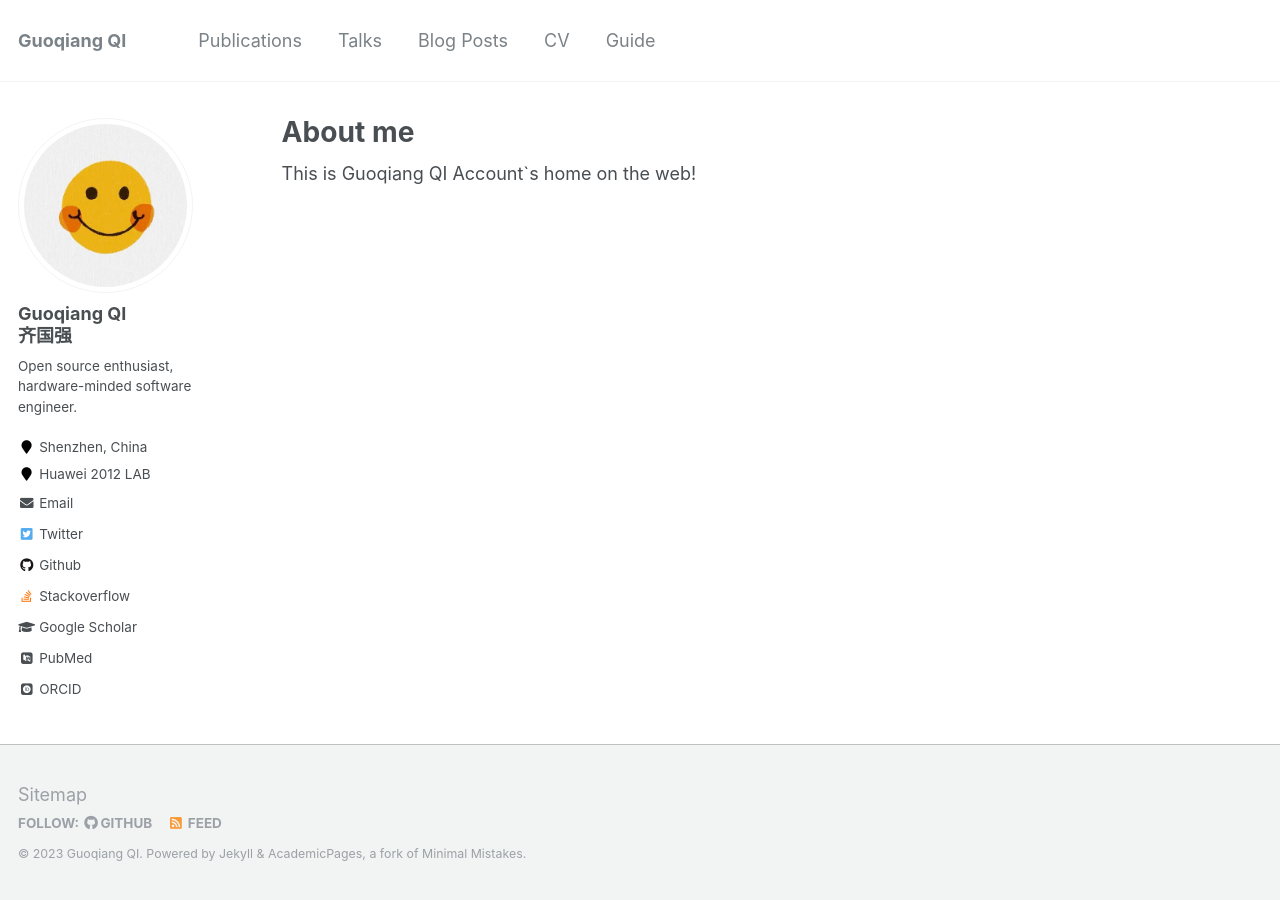
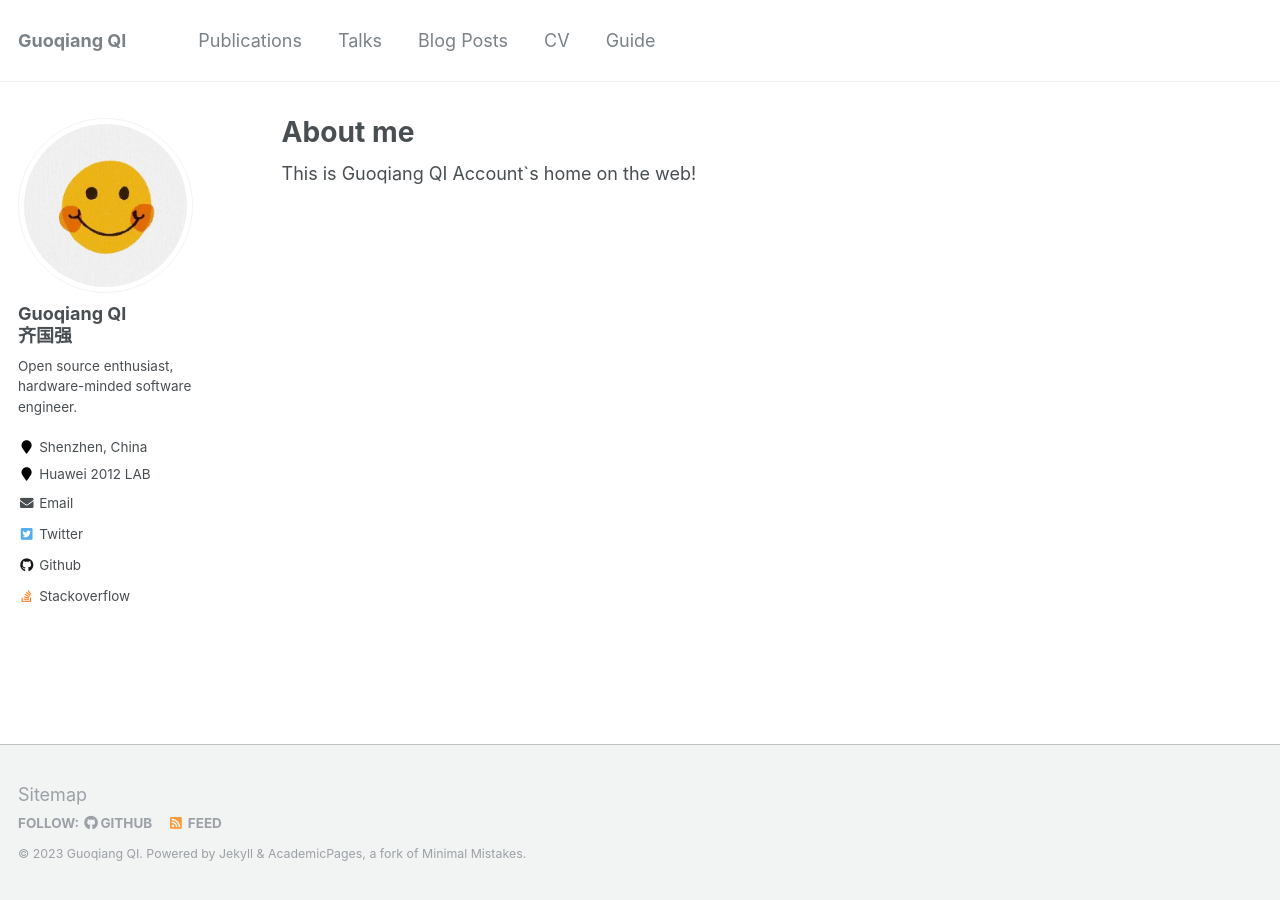
Before and after one commit to guoqiangqi/guoqiangqi.github.io, a Jekyll site: the page built from _pages/about.md, in a window 1280 px wide. Built offline with Jekyll 4.4.1, drawn with Linux system fonts in a browser that asks for light colours; some web fonts are replaced.

Commit message:
change _config file.

```diff
--- a/_config.yml
+++ b/_config.yml
@@ -85,8 +85,8 @@ author:
   bio              : "Open source enthusiast, hardware-minded software engineer."
   location         : "Shenzhen, China"
   employer         :  "Huawei 2012 LAB"
-  pubmed           : ""
-  googlescholar    : ""
+  pubmed           :
+  googlescholar    :
   email            : "guoqiang.qi1@gmail.com"
   researchgate     :  # example: "https://www.researchgate.net/profile/yourprofile"
   uri              :
@@ -103,7 +103,7 @@ author:
   impactstory      : #"https://profiles.impactstory.org/u/xxxx-xxxx-xxxx-xxxx"
   lastfm           :
   linkedin         :
-  orcid            : ""
+  orcid            :
   pinterest        :
   soundcloud       :
   stackoverflow    : "http://stackoverflow.com/users/10628636/guoqiangqi"
```
